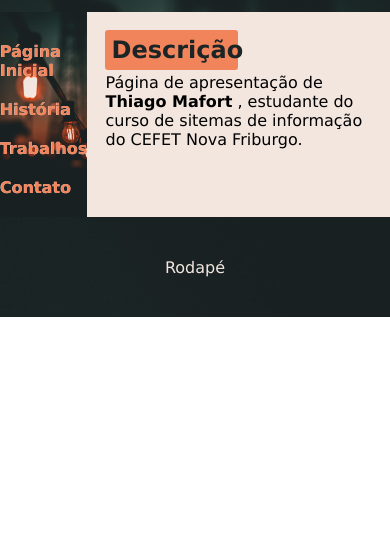
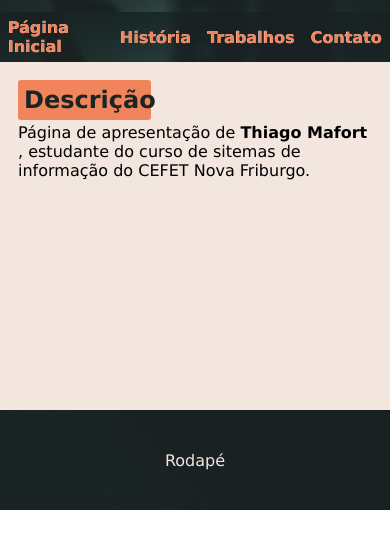
Before and after one commit to mafortthiago/mafortthiago.github.io, a plain HTML site: page index.html in a window 390 px wide. Shown: the part 58-606 px from the top of the page. Drawn offline with Linux system fonts and the light colour scheme.

Commit message:
ajuste para telas com width < 660px

```diff
--- a/style.css
+++ b/style.css
@@ -87,3 +87,29 @@ footer{
     width: 133px;
     margin-bottom: 3px;
 }
+@media (max-width: 660px) {
+    aside{
+        grid-column-start: 1;
+        grid-column-end: 6;
+
+
+    }
+    main{
+        grid-column-start: 1;
+        grid-column-end: 6;
+
+    }
+    aside ul{
+        display: flex;
+        margin: 0;;
+        align-items: center;
+    }
+    aside li{
+        margin: 2px 4px;
+        padding: 4px;
+    }
+    .descricao{
+
+        height: 80vw;
+    }
+}
```
